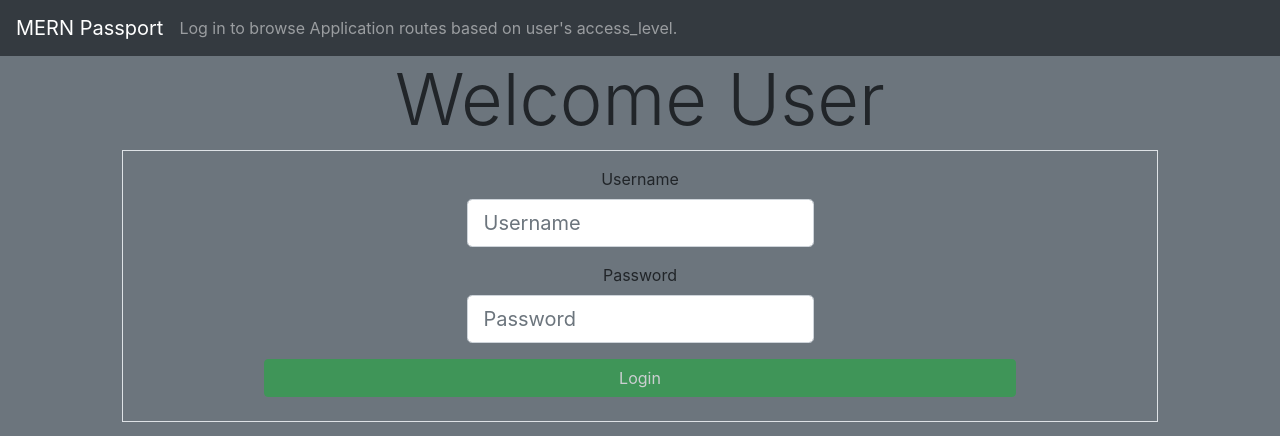
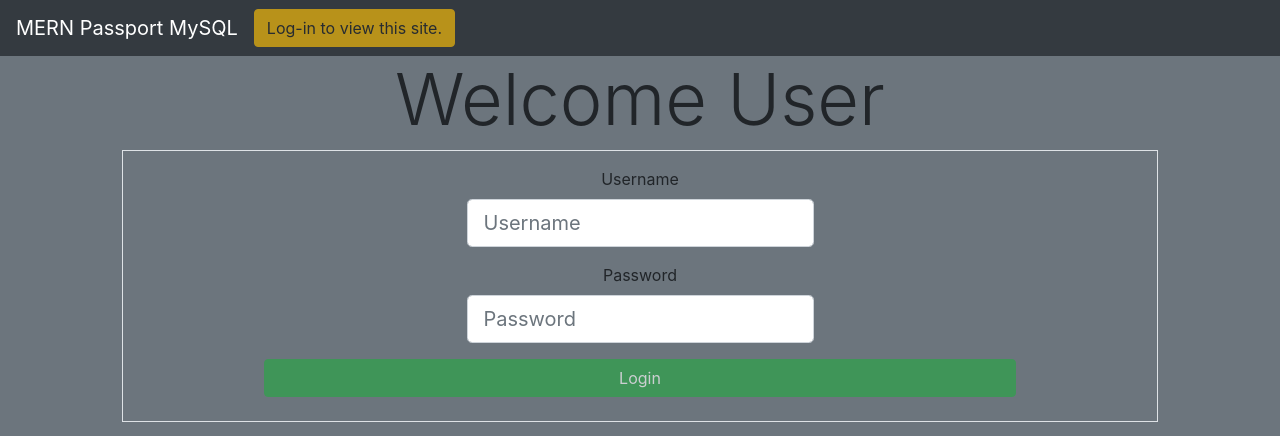
Before and after one commit to Vincent440/passport-mern-mysql, a React (Create React App) app in the folder client/: page /login in a window 1280 px wide. Shown: the top 436 px of the page. Built offline with nearby package versions, Linux system fonts and the light colour scheme; no server answers.

Commit message:
updated TopNav to be 2 broken components that do conditional rendering based on props

```diff
--- a/client/src/components/ControlledNavbarLinks.js
+++ b/client/src/components/ControlledNavbarLinks.js
@@ -1,27 +1,35 @@
 import React from "react";
 import Nav from "react-bootstrap/Nav";
+import Navbar from "react-bootstrap/Navbar"
 import { NavLink } from "react-router-dom";
 
 const ControlledNavbarItems = props => {
   if (props.loggedIn === true) {
     return (
-      <Nav className="px-2">
+    <span>
+       <Navbar.Toggle aria-controls="responsive-top-navbar" />
+
+        <Navbar.Collapse id="responsive-top-navbar">
+          <Nav>
+            <Navbar.Brand>MERN Passport MySQL</Navbar.Brand>
             <NavLink exact to="/" className="nav-link" activeClassName="active">
               Dashboard
             </NavLink>
             <NavLink exact to="/manager" className="nav-link" activeClassName="active">
-          Manager Dashboard
+              Manager
             </NavLink>
             <NavLink exact to="/admin" className="nav-link" activeClassName="active">
-          Admin Dashboard
+              Admin
             </NavLink>
             <NavLink exact to="/about" className="nav-link" activeClassName="active">
               About
             </NavLink>
           </Nav>
+        </Navbar.Collapse>
+    </span>
     );
   } else {
-    return null;
+    return <Navbar.Brand>MERN Passport MySQL</Navbar.Brand>;
   }
 };
 export default ControlledNavbarItems;
--- a/client/src/components/LogUserOutButton.js
+++ /dev/null
@@ -1,17 +0,0 @@
-import React from "react";
-import Button from "react-bootstrap/Button";
-
-class LogUserOutButton extends React.Component {
-  render() {
-    if (this.props.loggedIn === true) {
-      return (
-        <Button type="submit" onClick={e => this.props.setAppLogout(e)} className="btn btn-danger btn-sm p-2 m-2">
-          Logout Now
-        </Button>
-      );
-    } else {
-      return null;
-    }
-  }
-}
-export default LogUserOutButton;
--- /dev/null
+++ b/client/src/components/NavbarButtonsBasedOnLogin.js
@@ -0,0 +1,24 @@
+import React from "react";
+import ButtonGroup from 'react-bootstrap/ButtonGroup'
+import Button from "react-bootstrap/Button";
+import Badge from "react-bootstrap/Badge";
+class NavbarButtonsBasedOnLogin extends React.Component {
+  render() {
+    if (this.props.loggedIn === true) {
+      return (
+        <ButtonGroup size="sm" aria-label="Navbar action buttons">
+          <Button disabled variant="outline-light" className="text-capitalize">
+            {this.props.user.username} <Badge pill variant="light" className="py-1">{this.props.user.type}</Badge>
+          </Button>
+          <Button type="submit" onClick={e => this.props.setAppLogout(e)} variant="danger" >
+            Log-out
+          </Button>
+        </ButtonGroup>
+      );
+    } else {
+      return (<Button disabled variant="warning">Log-in to view this site.</Button>);
+    }
+  }
+}
+
+export default NavbarButtonsBasedOnLogin;
--- a/client/src/components/TopNavbar.js
+++ b/client/src/components/TopNavbar.js
@@ -1,23 +1,16 @@
 import React from "react";
 import Navbar from "react-bootstrap/Navbar";
-import LogUserOutButton from "./LogUserOutButton";
+import NavbarButtonsBasedOnLogin from "./NavbarButtonsBasedOnLogin";
 import { withRouter } from "react-router";
 import ControlledNavbarLinks from "./ControlledNavbarLinks";
+
 
 class TopNavbar extends React.Component {
   render() {
     return (
-      <Navbar className="mx-0" bg="dark" variant="dark">
-        <Navbar.Brand className="text-capitalize">MERN Passport {this.props.user.username}</Navbar.Brand>
+      <Navbar expand={this.props.loggedIn ? "md" : true } bg="dark" variant="dark" >
         <ControlledNavbarLinks loggedIn={this.props.loggedIn} />
-        <LogUserOutButton loggedIn={this.props.loggedIn} setAppLogout={this.props.setAppLogout} />
-        {this.props.loggedIn ? (
-          <h6 className="text-white text-capitalize">
-            Name: {this.props.user.username} Type: {this.props.user.type}
-          </h6>
-        ) : (
-          <Navbar.Text>Log in to browse Application routes based on user's access_level.</Navbar.Text>
-        )}
+        <NavbarButtonsBasedOnLogin loggedIn={this.props.loggedIn} user={this.props.user} setAppLogout={this.props.setAppLogout} />
       </Navbar>
     );
   }
```
Lines whose indentation alone changed are shown as unchanged.
